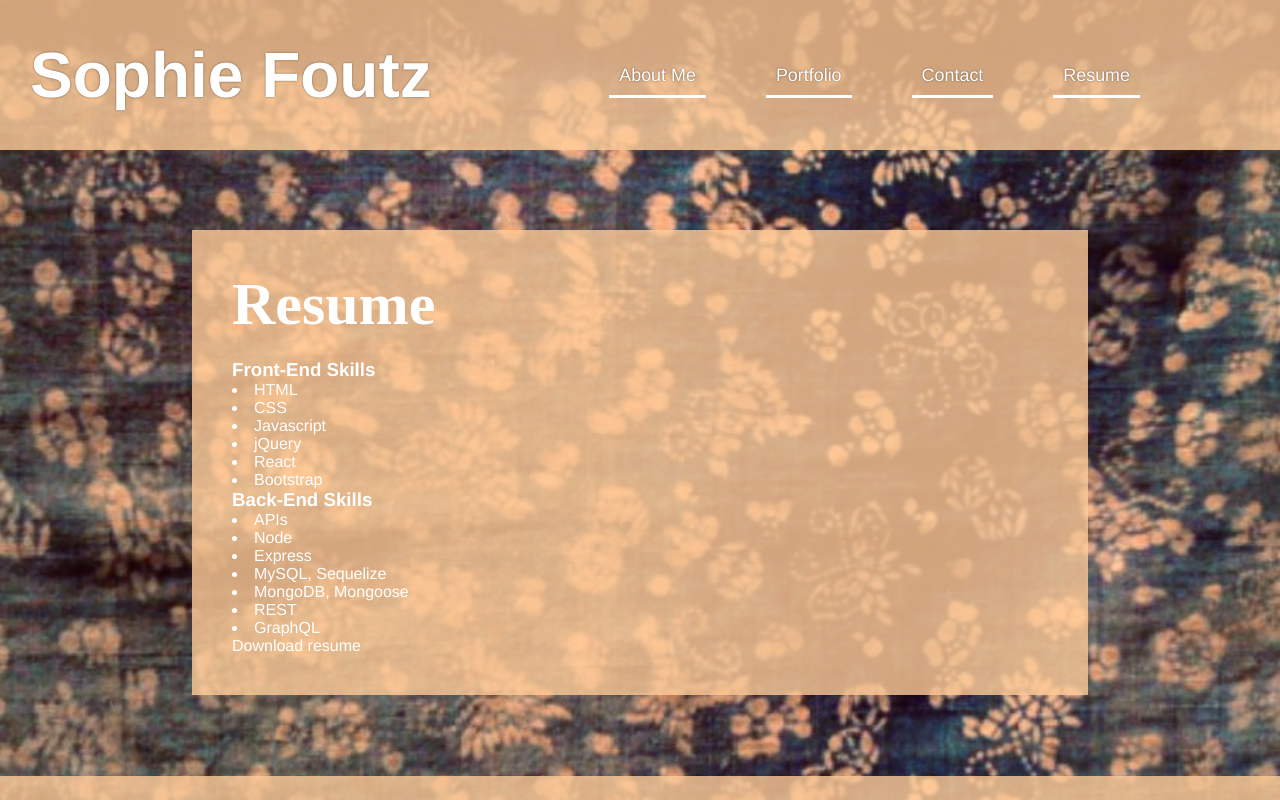
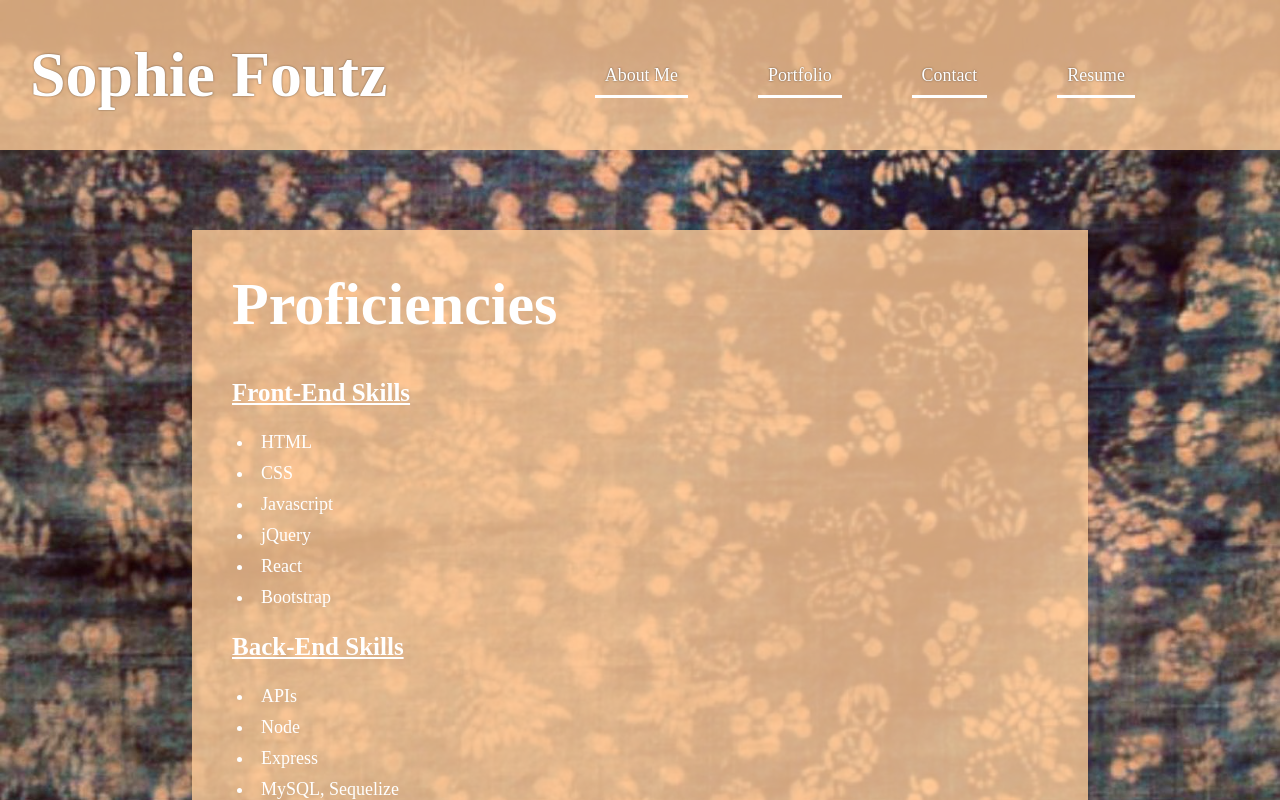
Before and after one commit to sfoutz0205/react-port, a React (Create React App) app: page /resume in a window 1280 px wide. Shown: the top 800 px of the page. Built offline with nearby package versions, Linux system fonts and the light colour scheme; a web font is replaced by a local one.

Commit message:
final styling

```diff
--- a/src/components/About/index.js
+++ b/src/components/About/index.js
@@ -1,14 +1,18 @@
 import React from 'react';
+import profileImg from '../../assets/profile-img.jpg'
 
 
 function About() {
   return (
-    <section className="my-5">
+    <section>
       <div className="page-container">
-        <div className="section-title">
-          <h2>About Me</h2>
-        </div>
-          <p>My name is Sophie Foutz. I am 29 years old and currently living in Santa Fe, NM. I work for
+        <div id="about-header">
+          <img src={profileImg} width="200" height="200" alt="Sophie Foutz" className="profile-img" />
+            <div className="section-title">
+              <h2>About Me</h2>
+            </div>
+          </div>
+          <p id="about-text">My name is Sophie Foutz. I am 29 years old and currently living in Santa Fe, NM. I work for
               the family business, a Native American art gallery called Shiprock Santa Fe and, for the past
               six months, I have been attending an online coding boot-camp through the University of Utah. I am
               excited to continue to learn and grow in the tech field and look forward to beginning down this new
--- a/src/components/Portfolio/index.js
+++ b/src/components/Portfolio/index.js
@@ -69,9 +69,9 @@ function Portfolio () {
 
 
   return (
-    <section>
+    <section id="project-container">
       <div>
-        <h2 className="section-title">My Projects</h2>
+        <h2 className="section-title" id="project-header">My Projects</h2>
       </div>
       <div id="project-grid">
         {projects.map(project => (
--- a/src/components/Resume/index.js
+++ b/src/components/Resume/index.js
@@ -7,11 +7,11 @@ function Resume () {
       <div className="page-container">
         <div className="page-content">
         <div className="section-title">
-          <h2>Resume</h2>
+          <h2>Proficiencies</h2>
         </div>
         <div className="page-text">
 
-          <h3>Front-End Skills</h3>
+          <h3 className="resume-title">Front-End Skills</h3>
             <p>
               <li>HTML</li>
               <li>CSS</li>
@@ -21,7 +21,7 @@ function Resume () {
               <li>Bootstrap</li>
             </p>
 
-            <h3>Back-End Skills</h3>
+          <h3 className="resume-title">Back-End Skills</h3>
             <p>
               <li>APIs</li>
               <li>Node</li>
@@ -31,8 +31,8 @@ function Resume () {
               <li>REST</li>
               <li>GraphQL</li>
             </p>
-              <p>
-                <a href={resumeDwnld} download="resume.pdf" target="_blank" rel="noreferrer">Download resume</a>
+              <p className="resume-title">
+                <a href={resumeDwnld} download="resume.pdf" target="_blank" rel="noreferrer">Download Resume</a>
               </p>
           </div>
         </div>
--- a/src/index.css
+++ b/src/index.css
@@ -17,6 +17,7 @@ body {
 }
 
 #wrapper {
+  font-family: 'Covered By Your Grace';
   min-height: 100vh; /* will cover the 100% of viewport */
   overflow: hidden;
   display: block;
@@ -49,7 +50,7 @@ a:hover {
 }
 
 header .header-name a {
-  /* font-family: 'Italianno'; */
+  font-family: 'Covered By Your Grace';
   font-size: 5vw;
   color: white;
   text-align: right;
@@ -97,18 +98,35 @@ nav ul li a {
   padding-bottom: 20px;
 }
 
+#about-text {
+  font-size: 30px;
+}
+
+#about-header {
+  text-align: center;
+}
+
+.profile-img {
+  border-radius: 100px;
+}
+
+/* Projects Page Styles */
+
+#project-grid div {
+  border: solid 1px #DEB887;
+  padding: 2px;
+  display: flex;
+}
+
+#project-container {
+  margin: 40px;
+}
 
 #project-grid {
   display: grid;
   grid-template-columns: repeat(3, 1fr);
   grid-gap: 2vw;
-  margin: 40px;
-}
-
-#project-grid div {
-  border: solid 1px #DEB887;
-  padding: 2px;
-  display: flex;
+  padding: 40px 0;
 }
 
 #project-grid div .project-info {
@@ -118,6 +136,11 @@ nav ul li a {
   display: flex;
   flex-direction: column;
   text-align: center;
+}
+
+#project-header {
+  background-color:  rgba(255, 204, 153, .7);
+  padding: 20px;
 }
 
 .project-title {
@@ -138,16 +161,28 @@ input, textarea {
   margin: 10px 0;
 }
 
-label {
-  font-size: 20px;
+label, .error-text {
+  font-size: 30px;
 }
 
 .btn {
   font-size: 30px;
   padding: 10px;
+  margin-top: 10px;
   background-color: white;
   color: #DEB887;
   border-radius: 5px;
+}
+
+.resume-title {
+  font-size: 25px;
+  text-decoration: underline;
+  padding: 20px 0;
+}
+
+#resume p, li {
+  padding: 5px;
+  font-size: 18px;
 }
 
 footer {
```
Also changed, not shown: src/assets/profile-img.jpg (added), 1 other file (tests, documents, lock files or other folders). Lines whose indentation alone changed are shown as unchanged.
